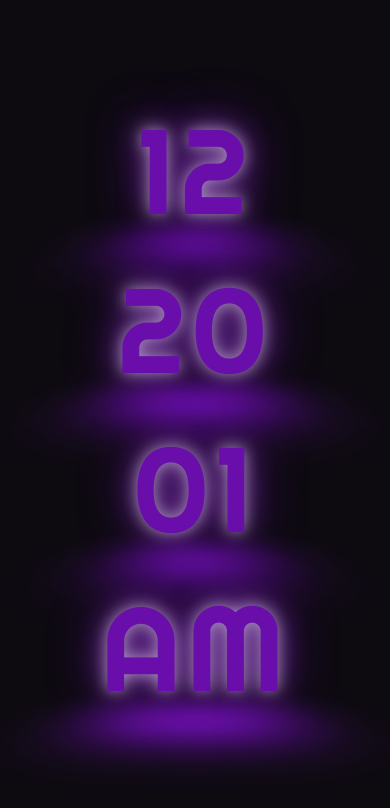
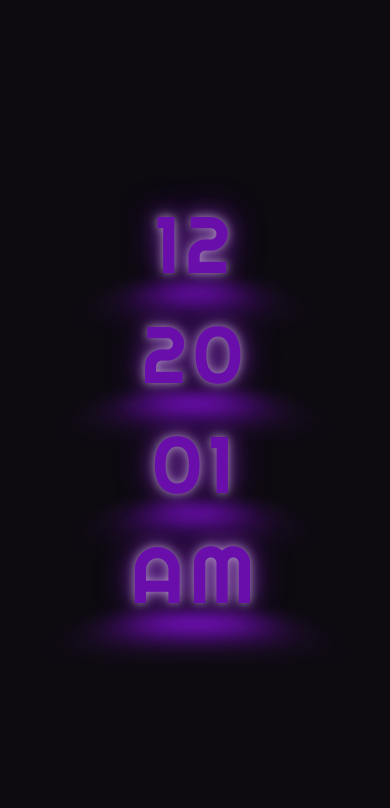
Before and after one commit to davidbotoc/davidbotoc.github.io, a plain HTML site: page index.html in a window 390 px wide. Drawn offline with Linux system fonts and the light colour scheme.

Commit message:
font-size changed

```diff
--- a/style.css
+++ b/style.css
@@ -53,6 +53,7 @@ body {
     }
 
     .clock {
+        font-size: 80px;
         margin: 5px;
     }
 }
```
